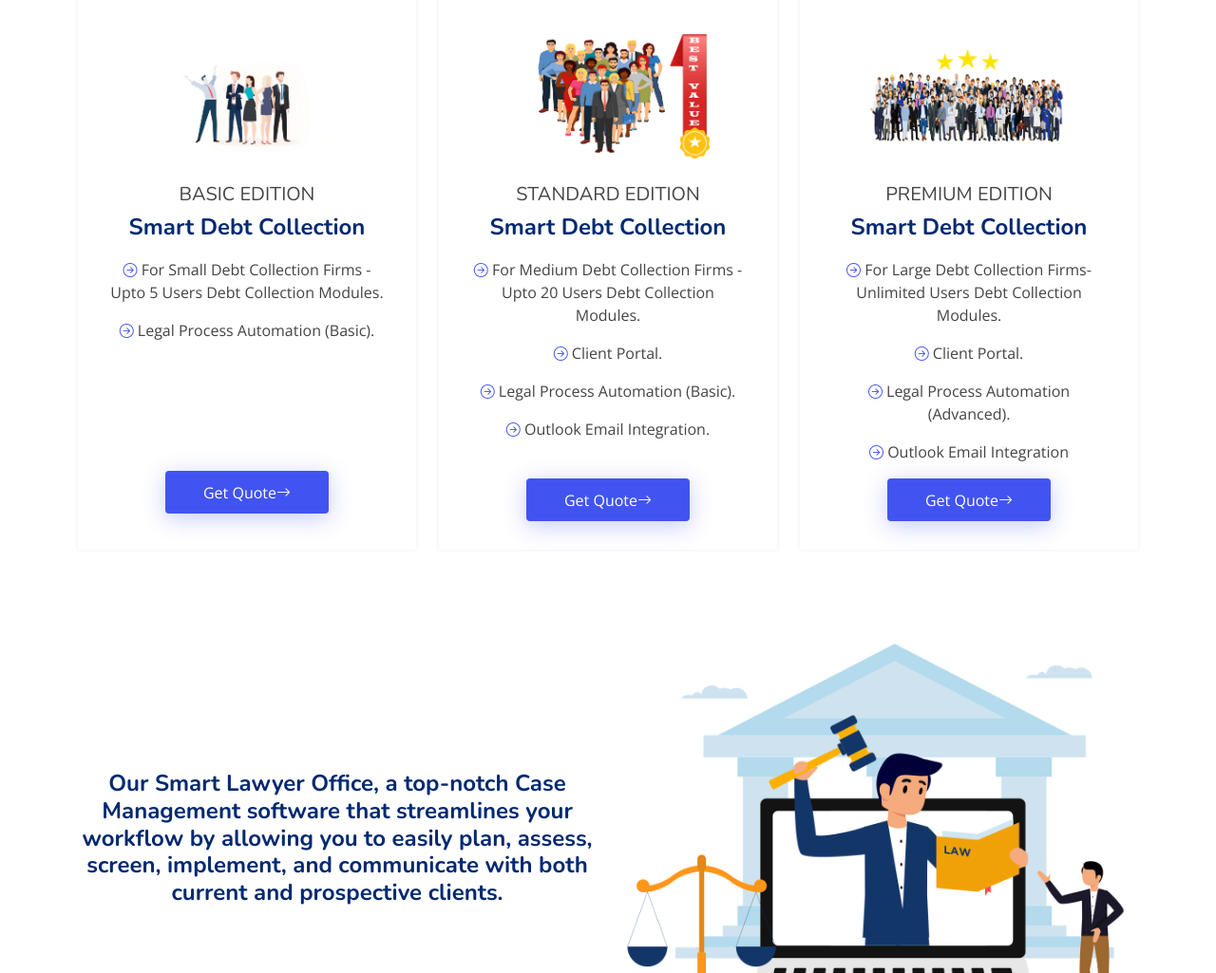
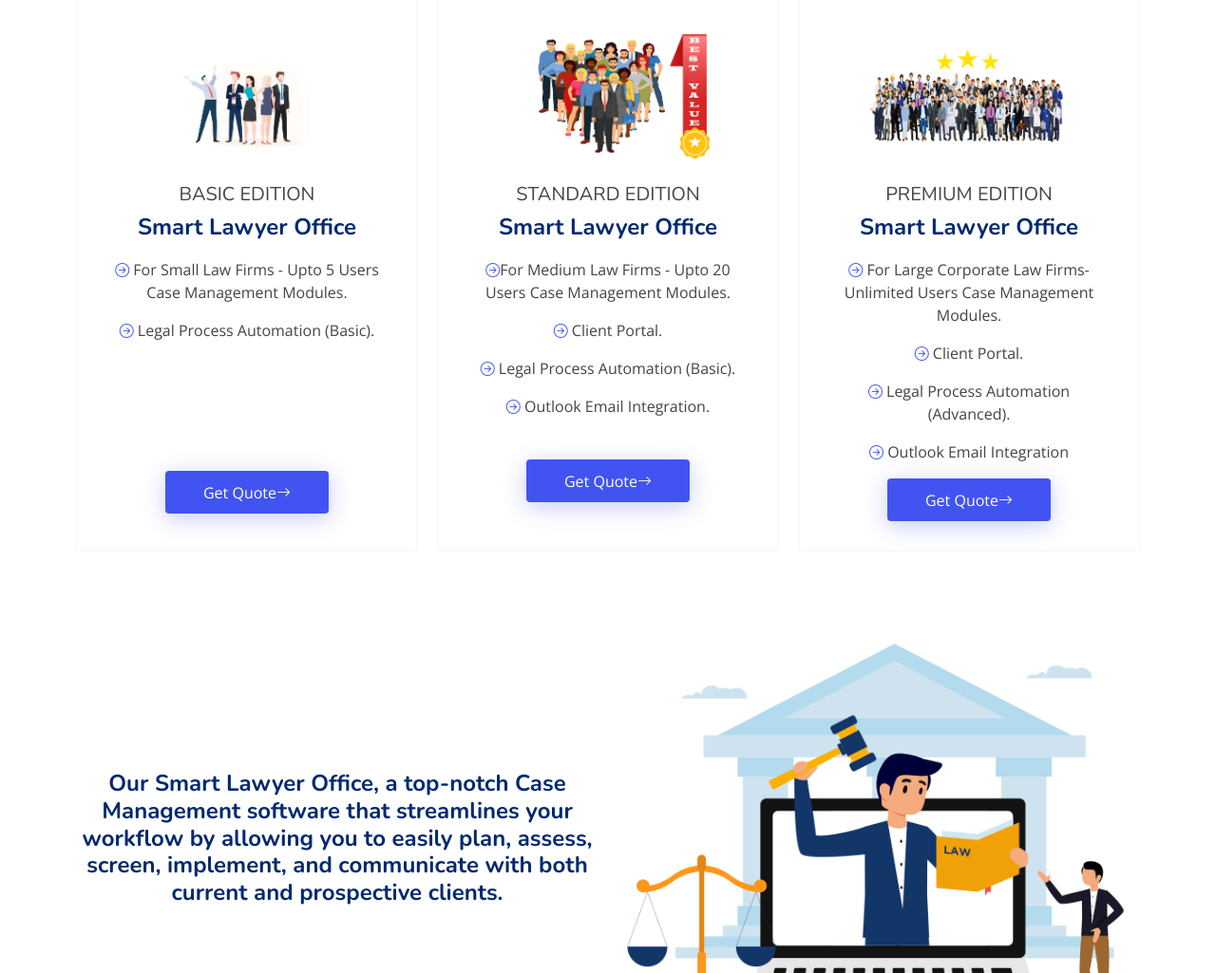
Before and after one commit to libinvbaby/beveron-smart-lawyer, a plain HTML site: page index.html in a window 1280 px wide. Shown: the part 1353-2378 px from the top of the page at 95% size. Drawn offline with nearby package versions, Linux system fonts and the light colour scheme.

Commit message:
updated smart lawyer

```diff
--- a/index.html
+++ b/index.html
@@ -222,10 +222,13 @@
                 <img src="assets/img/lcms-6.jpg" class="img-fluid" alt="" />
                 <h5>BASIC EDITION
                 </h5>
-                <h3>Smart Debt Collection
+                <h3>Smart Lawyer Office
+
                 </h3>
                 <p>
-                  <i class="bi bi-arrow-right-circle"></i> For Small Debt Collection Firms - Upto 5 Users Debt Collection Modules.
+                  <i class="bi bi-arrow-right-circle"></i> For Small Law Firms - Upto 5 Users Case Management Modules.
+
+
                 </p>
                 <p>
                   <i class="bi bi-arrow-right-circle"></i> Legal Process Automation (Basic).</p>
@@ -255,10 +258,13 @@
                 <img src="assets/img/lcms-5.jpg" class="img-fluid" alt="" />
                 <h5>STANDARD EDITION
                 </h5>
-                <h3>Smart Debt Collection
+                <h3>Smart Lawyer Office
+
                 </h3>
                 <p>
-                  <i class="bi bi-arrow-right-circle"></i> For Medium Debt Collection Firms - Upto 20 Users Debt Collection Modules.
+                  <i class="bi bi-arrow-right-circle"></i>For Medium Law Firms - Upto 20 Users Case Management Modules.
+
+
 
                 </p>
                 <p><i class="bi bi-arrow-right-circle"></i> Client Portal.
@@ -268,7 +274,7 @@
                 <p><i class="bi bi-arrow-right-circle"></i> Outlook Email Integration.
                 </p>
                 <br>
-                <div class="text-center ">
+                <div class="text-center pt-1">
                   <a
                     href="tel:+971-55-7648808"
                     class=" btn-read-more d-inline-flex align-items-center justify-content-center align-self-center"
@@ -289,9 +295,12 @@
                 <img src="assets/img/lcms-4.jpg" class="img-fluid" alt="" />
                 <h5>PREMIUM EDITION
                 </h5>
-                <h3>Smart Debt Collection
+                <h3>Smart Lawyer Office
+
                 </h3>
-                <p><i class="bi bi-arrow-right-circle"></i> For Large Debt Collection Firms- Unlimited Users Debt Collection Modules.
+                <p><i class="bi bi-arrow-right-circle"></i> For Large Corporate Law Firms- Unlimited Users Case Management Modules.
+
+
 
                 </p>
                 <p><i class="bi bi-arrow-right-circle"></i> Client Portal.
```
